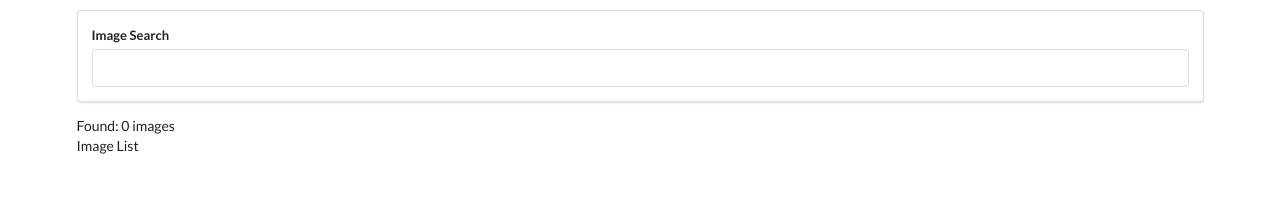
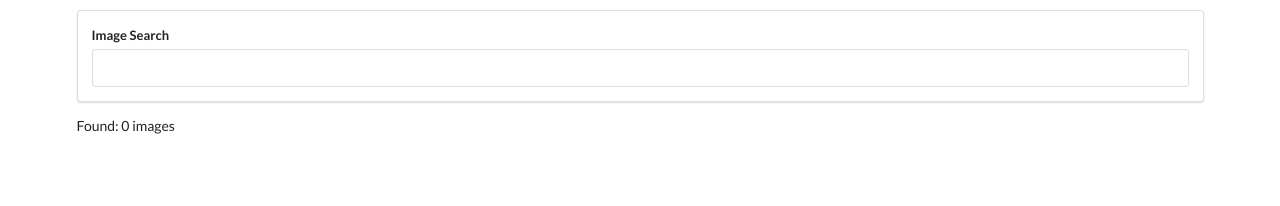
Before and after one commit to emilycritter/mrwr-tutorial-react-pics, a React (Create React App) app: page / in a window 1280 px wide. Shown: the top 206 px of the page. Built offline with nearby package versions, Linux system fonts and the light colour scheme.

Commit message:
Refactors imagelist component from class to functional and passes state from App as a prop

```diff
--- a/src/components/App.js
+++ b/src/components/App.js
@@ -18,8 +18,7 @@ class App extends React.Component {
     return (
       <div className="ui container" style={{ marginTop: '10px' }}>
         <SearchBar onSubmit={this.onSearchSubmit} />
-        Found: {this.state.images.length} images
-        <ImageList />
+        <ImageList images={this.state.images}/>
       </div>
     )
   }
--- a/src/components/ImageList.js
+++ b/src/components/ImageList.js
@@ -1,13 +1,11 @@
 import React from 'react';
 
-class ImageList extends React.Component {
-  render() {
-    return (
-      <div>
-        Image List
-      </div>
-    )
-  }
+const ImageList = (props) => {
+  return (
+    <div>
+      Found: {props.images.length} images
+    </div>
+  )
 }
 
 export default ImageList;
```
